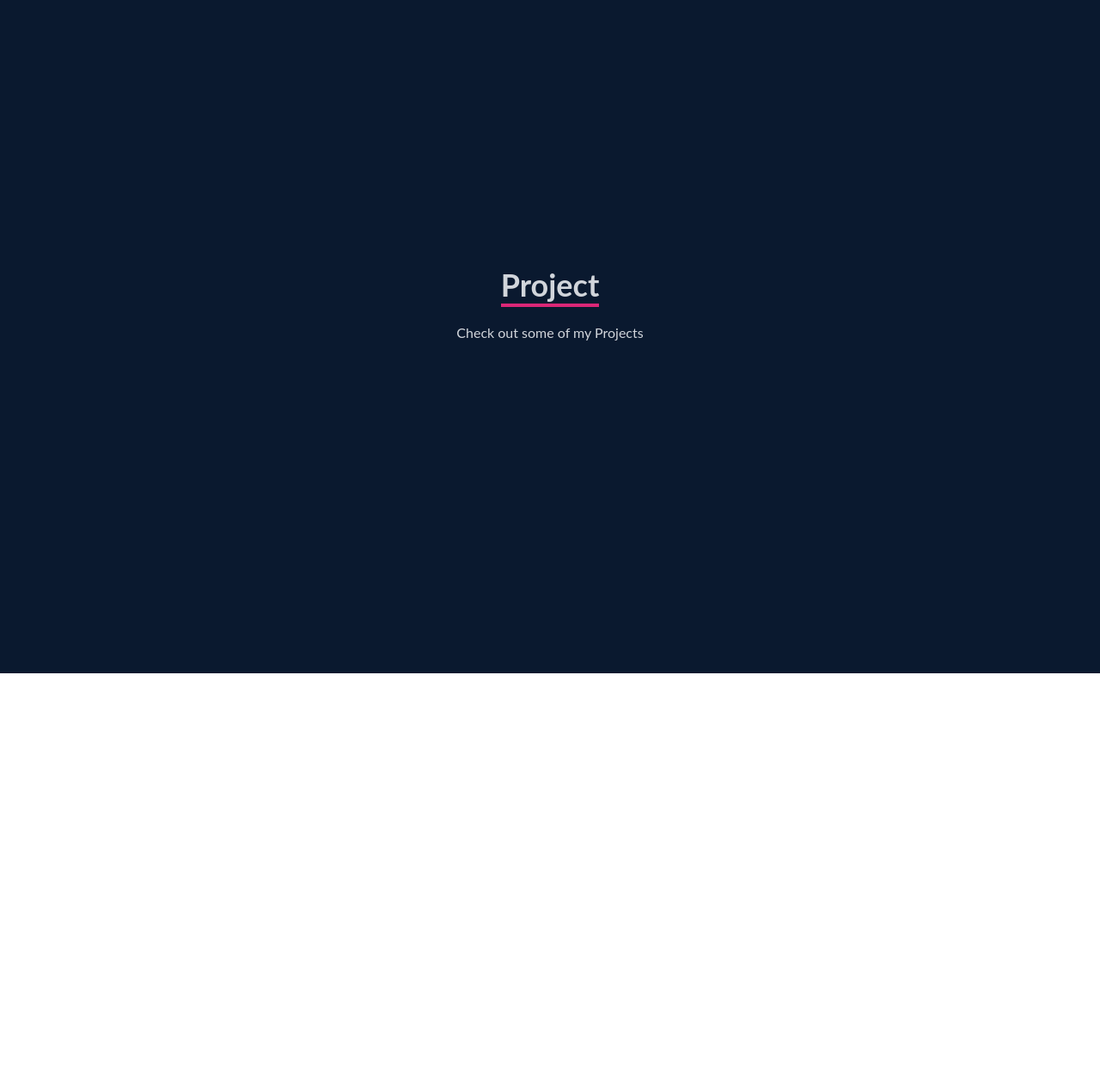
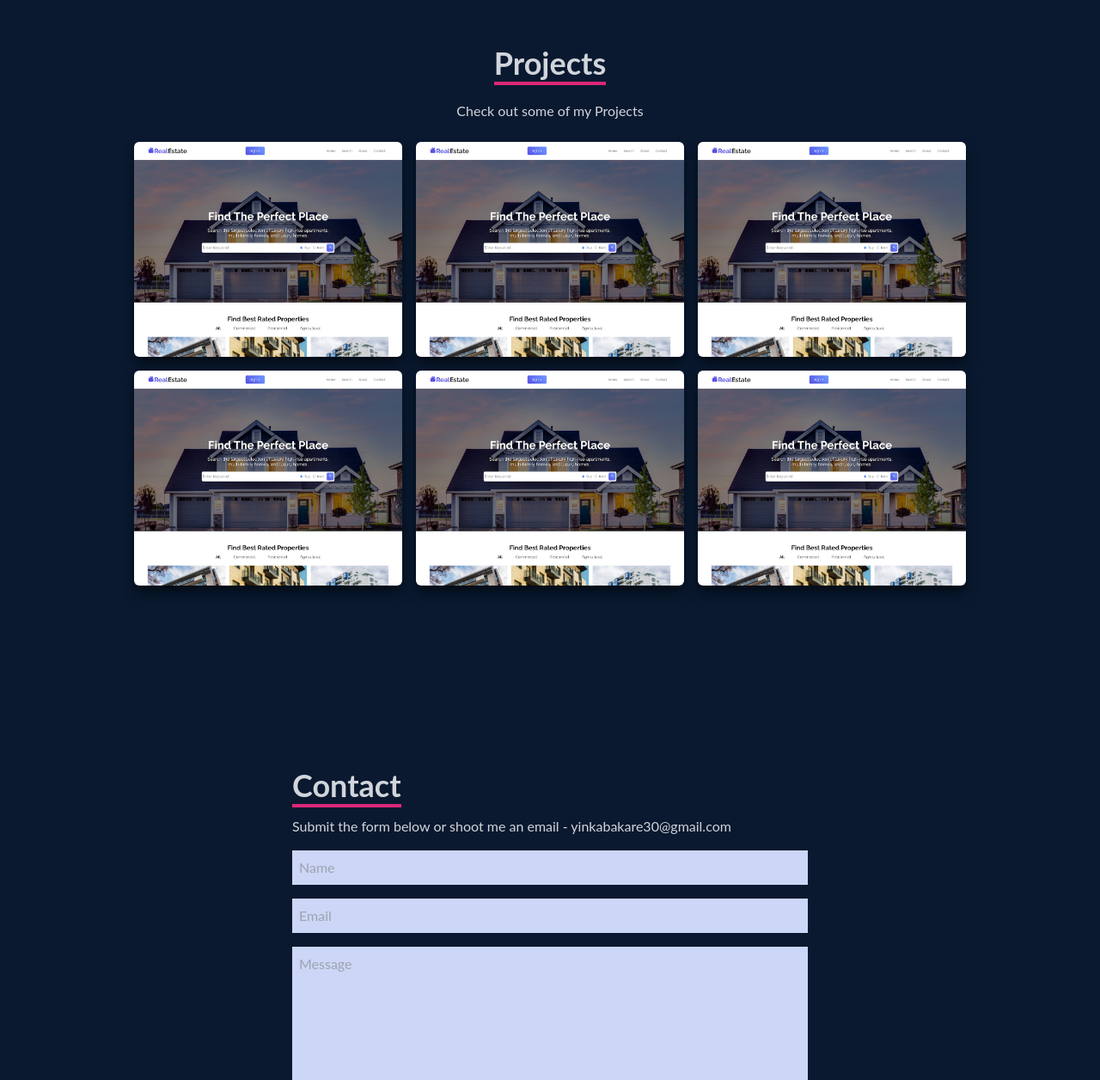
Before and after one commit to YhinkaDevOps/React-Portfolio, a React (Create React App) app: page / in a window 1280 px wide. Shown: the part 2417-3673 px from the top of the page at 86% size. Before the commit the page ends 3200 px from the top, so only its background shows below. Built offline with nearby package versions, Linux system fonts and the light colour scheme.

Commit message:
created About , contact and project component and styled them

```diff
--- a/src/App.js
+++ b/src/App.js
@@ -4,6 +4,7 @@
 import Navbar from './components/Navbar';
 import Skills from "./components/Skills"
 import Project from './components/Project';
+import Contact from './components/Contact';
 
 function App() {
   return (
@@ -13,6 +14,7 @@
       <About/>
       <Skills/>
       <Project/>
+      <Contact/>
     </div>
   );
 }
--- a/src/components/About.js
+++ b/src/components/About.js
@@ -14,7 +14,7 @@
                 </div>
                 <div className='max-w-[1000px] w-full grid sm:grid-cols-2 gap-8 px-4'>
                     <div className='sm:text-right text-4xl font-bold'>
-                        <p>Hi. I'm Clint, nice to meet you. Please take a look around.</p>
+                        <p>Hi. I'm Olayinka, nice to meet you. Please take a look around.</p>
                     </div>
                     <div>
                         <p>
--- /dev/null
+++ b/src/components/Contact.js
@@ -0,0 +1,21 @@
+import React from 'react'
+
+const Contact = () => {
+  return (
+    <div name='contact' className= 'w-full h-screen bg-[#0a192f] flex justify-center items-center p-4'>
+        <form action="https://getform.io/f/f022ce8e-bab0-46c8-9d94-ce6170e5547c"  method="POST" className='flex flex-col max-w-[600px] w-full '>
+            <div >
+              <p className='text-4xl font-bold inline border-b-4 border-pink-600 text-gray-300  '>Contact</p>
+              <p className='text-gray-300 py-4'>Submit the form below or shoot me an email - yinkabakare30@gmail.com</p>
+            </div>
+           <input className='bg-[#ccd6f6] p-2' type="text" placeholder='Name' name='name' />
+           <input className='my-4 p-2 bg-[#ccd6f6]' type="email" placeholder='Email' name='email' />
+           <textarea className='bg-[#ccd6f6] p-2' name="message" rows="10" placeholder='Message'></textarea>
+           <button className='text-white border-2 hover:bg-pink-600 hover:border-pink-600 px-4 py-3 my-8 mx-auto flex items-center'>Let's Collaborate</button>
+        </form>
+
+    </div>
+  )
+}
+
+export default Contact
--- a/src/components/Project.js
+++ b/src/components/Project.js
@@ -1,5 +1,5 @@
 import React from 'react'
-
+import realestate from "../image/realestate.jpg"
 const Project = () => {
   return (
     <div name="work" className='w-full md:h-screen text-gray-300 bg-[#0a192f]'>
@@ -7,14 +7,150 @@
             <div className='pb-8'>
                 <div className='sm:text-center text-left '>
                   <p className='text-4xl font-bold inline border-b-4 text-gray-300 border-pink-600'>
-                  Project
+                  Projects
                   </p>
                 </div>
                 <div className='sm:text-center text-left '>
                   <p className='py-6'>Check out some of my Projects
                   </p>
                 </div>
+                {/* container */}
+                <div className='grid sm:grid-cols-2 md:grid-cols-3 gap-4'>
+                  <div
+                    style={{backgroundImage: `url(${realestate})`}}
+                    className='shadow-lg shadow-[#040c16] group container rounded-md flex justify-center items-center mx-auto content-div'>
+                    <div className='opacity-0 group-hover:opacity-100'>
+                      <span className='text-2xl font-bold text-white tracking-wider'>
+                        React JS Application
+                      </span>
+                      <div className='pt-8 text-center'>
+                        <a href="/">
+                          <button className='text-center rounded-lg px-4 py-3 m-2 bg-white text-gray-700 font-bold text-lg hover:bg-pink-600 hover:text-white'>
+                            Demo
+                          </button>
+                        </a>
+                         <a href="/">
+                          <button className='text-center rounded-lg px-4 py-3 m-2 bg-white text-gray-700 font-bold text-lg hover:bg-pink-600 hover:text-white'>
+                              Code
+                          </button>
+                        </a>
+                      </div>
+                    </div>
+                  </div>
+
+                    <div
+                    style={{backgroundImage: `url(${realestate})`}}
+                    className='shadow-lg shadow-[#040c16] group container rounded-md flex justify-center items-center mx-auto content-div'>
+                    <div className='opacity-0 group-hover:opacity-100'>
+                      <span className='text-2xl font-bold text-white tracking-wider'>
+                        React JS Application
+                      </span>
+                      <div className='pt-8 text-center'>
+                        <a href="/">
+                          <button className='text-center rounded-lg px-4 py-3 m-2 bg-white text-gray-700 font-bold text-lg hover:bg-pink-600 hover:text-white'>
+                            Demo
+                          </button>
+                        </a>
+                         <a href="/">
+                          <button className='text-center rounded-lg px-4 py-3 m-2 bg-white text-gray-700 font-bold text-lg hover:bg-pink-600 hover:text-white'>
+                              Code
+                          </button>
+                        </a>
+                      </div>
+                    </div>
+                  </div>
+
+                    <div
+                    style={{backgroundImage: `url(${realestate})`}}
+                    className='shadow-lg shadow-[#040c16] group container rounded-md flex justify-center items-center mx-auto content-div'>
+                    <div className='opacity-0 group-hover:opacity-100'>
+                      <span className='text-2xl font-bold text-white tracking-wider'>
+                        React JS Application
+                      </span>
+                      <div className='pt-8 text-center'>
+                        <a href="/">
+                          <button className='text-center rounded-lg px-4 py-3 m-2 bg-white text-gray-700 font-bold text-lg hover:bg-pink-600 hover:text-white'>
+                            Demo
+                          </button>
+                        </a>
+                         <a href="/">
+                          <button className='text-center rounded-lg px-4 py-3 m-2 bg-white text-gray-700 font-bold text-lg hover:bg-pink-600 hover:text-white'>
+                              Code
+                          </button>
+                        </a>
+                      </div>
+                    </div>
+                  </div>
+
+                       <div
+                    style={{backgroundImage: `url(${realestate})`}}
+                    className='shadow-lg shadow-[#040c16] group container rounded-md flex justify-center items-center mx-auto content-div'>
+                    <div className='opacity-0 group-hover:opacity-100'>
+                      <span className='text-2xl font-bold text-white tracking-wider'>
+                        React JS Application
+                      </span>
+                      <div className='pt-8 text-center'>
+                        <a href="/">
+                          <button className='text-center rounded-lg px-4 py-3 m-2 bg-white text-gray-700 font-bold text-lg hover:bg-pink-600 hover:text-white'>
+                            Demo
+                          </button>
+                        </a>
+                         <a href="/">
+                          <button className='text-center rounded-lg px-4 py-3 m-2 bg-white text-gray-700 font-bold text-lg hover:bg-pink-600 hover:text-white'>
+                              Code
+                          </button>
+                        </a>
+                      </div>
+                    </div>
+                  </div>
+
+                       <div
+                    style={{backgroundImage: `url(${realestate})`}}
+                    className='shadow-lg shadow-[#040c16] group container rounded-md flex justify-center items-center mx-auto content-div'>
+                    <div className='opacity-0 group-hover:opacity-100'>
+                      <span className='text-2xl font-bold text-white tracking-wider'>
+                        React JS Application
+                      </span>
+                      <div className='pt-8 text-center'>
+                        <a href="/">
+                          <button className='text-center rounded-lg px-4 py-3 m-2 bg-white text-gray-700 font-bold text-lg hover:bg-pink-600 hover:text-white'>
+                            Demo
+                          </button>
+                        </a>
+                         <a href="/">
+                          <button className='text-center rounded-lg px-4 py-3 m-2 bg-white text-gray-700 font-bold text-lg hover:bg-pink-600 hover:text-white'>
+                              Code
+                          </button>
+                        </a>
+                      </div>
+                    </div>
+                  </div>
+
+                       <div
+                    style={{backgroundImage: `url(${realestate})`}}
+                    className='shadow-lg shadow-[#040c16] group container rounded-md flex justify-center items-center mx-auto content-div'>
+                    <div className='opacity-0 group-hover:opacity-100'>
+                      <span className='text-2xl font-bold text-white tracking-wider'>
+                        React JS Application
+                      </span>
+                      <div className='pt-8 text-center'>
+                        <a href="/">
+                          <button className='text-center rounded-lg px-4 py-3 m-2 bg-white text-gray-700 font-bold text-lg hover:bg-pink-600 hover:text-white'>
+                            Demo
+                          </button>
+                        </a>
+                         <a href="/">
+                          <button className='text-center rounded-lg px-4 py-3 m-2 bg-white text-gray-700 font-bold text-lg hover:bg-pink-600 hover:text-white'>
+                              Code
+                          </button>
+                        </a>
+                      </div>
+                    </div>
+                  </div>
+                </div>
             </div>
+
+
 
         </div>
     </div>
```
